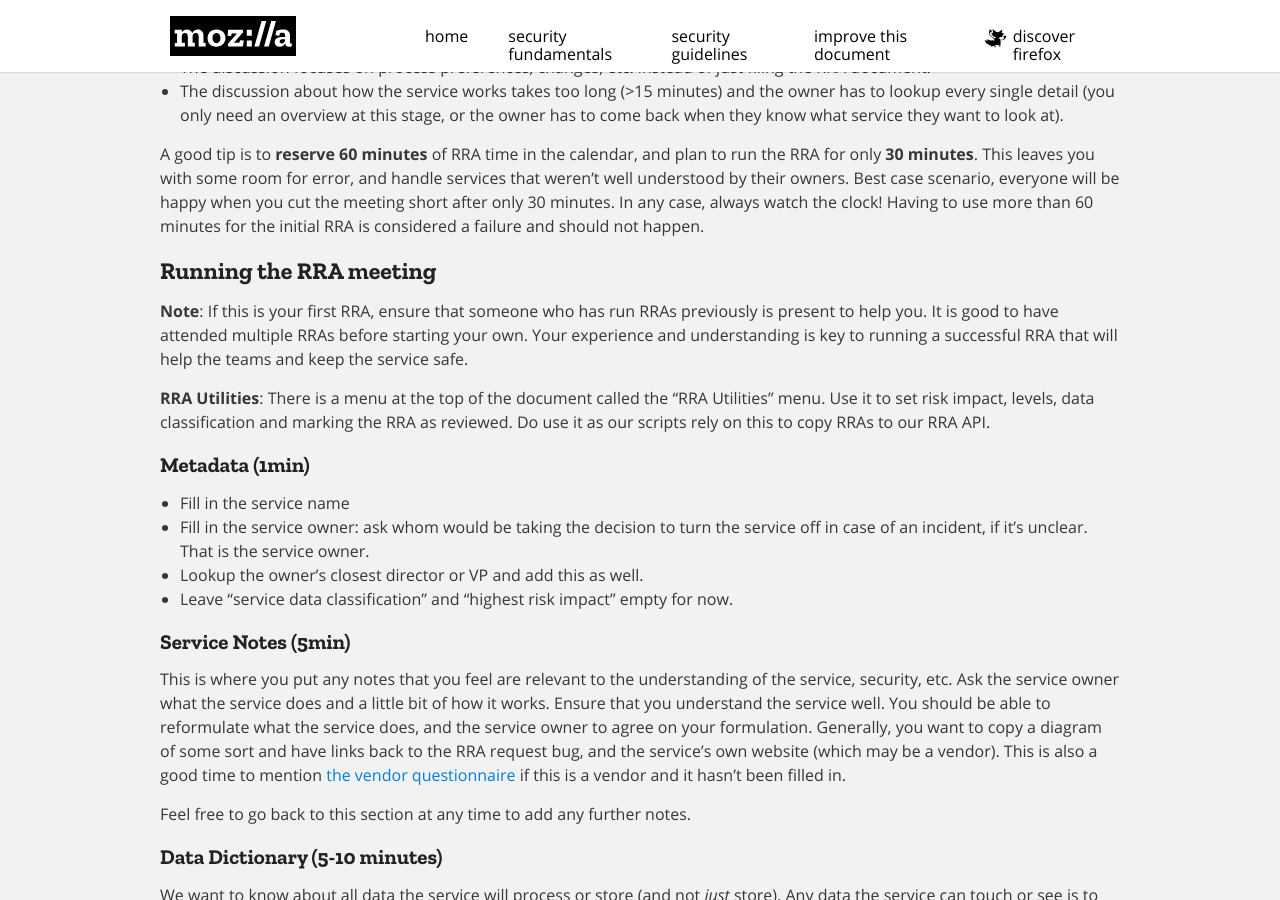
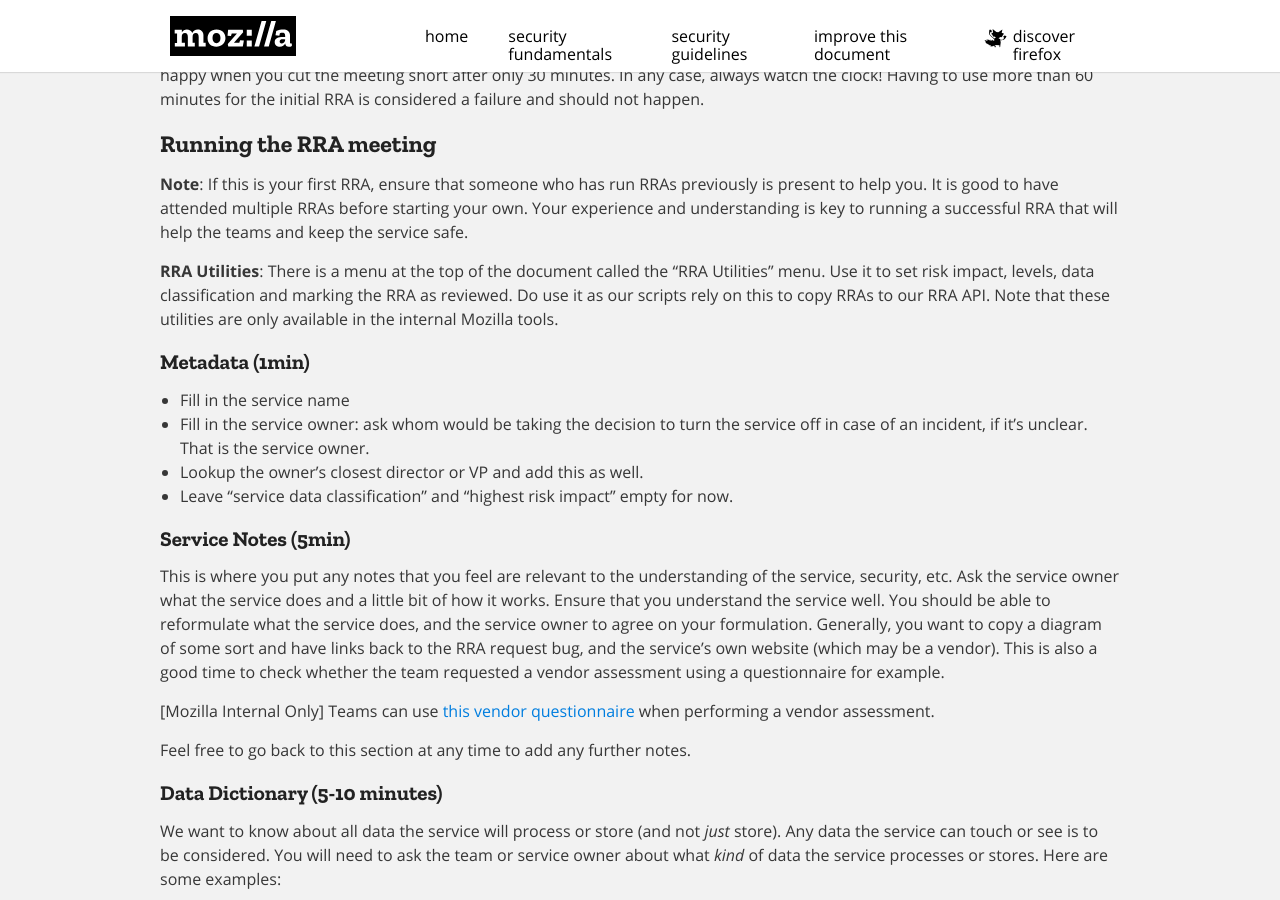
Before and after one commit to mozilla/infosec.mozilla.org, a Jekyll site: the page built from docs/guidelines/risk/rapid_risk_assessment.md, in a window 1280 px wide and 900 px high, scrolled down 3459 px. Built offline with Jekyll 4.4.1, drawn with Linux system fonts in a browser that asks for light colours; the repository's description, which GitHub fills in, is left out; some of the changed text lies outside the part shown.

Commit message:
remove internal references in RRA documentation

```diff
--- a/docs/guidelines/risk/rapid_risk_assessment.md
+++ b/docs/guidelines/risk/rapid_risk_assessment.md
@@ -62,10 +62,6 @@ Firefox accounts store user data:
 
 The RRA risk table facilitates discovering the answers to these questions.
 
-# How-to: Request an RRA of your service
-
-To manually request an RRA, please [file a bug](https://bugzilla.mozilla.org/enter_bug.cgi?product=Security+Assurance&component=Rapid%20Risk%20Analysis) to our component. Please include basic information about the project, a diagram, any relevant links and 0-2 additional people to invite for the assessment.
-
 
 # How-to: Attending and running RRAs
 
@@ -128,7 +124,7 @@ This is a guided example of how to run an initial RRA. You will:
 
   - Ensure no previous RRA exist; if it does, just enhance the current RRA document
   - Create a copy of the RRA template in the RRA Google Drive directory.
-    - Mozilla employees can make a copy of the template following [these directions](https://docs.google.com/document/d/1-j9n-TSw1mcGERG6zjSS-hu_Eax7Hb740I4SRtdYyjU/view), to ensure the document is located in the proper directory for further processing.
+    - [Mozilla Internal Only] Employees can make a copy of the template following [these directions](https://docs.google.com/document/d/1-j9n-TSw1mcGERG6zjSS-hu_Eax7Hb740I4SRtdYyjU/view), to ensure the document is located in the proper directory for further processing.
     - Everyone can view a copy of the [RRA template](https://docs.google.com/document/d/1uD-wofmkXBz5BVq49JQQqC3DnE77vwOPDSbHdWIve9s/edit)
   - Invite 1 or 2 members (product/service owners, lead engineers, etc.) related
     to the service with a bit of technical knowledge.
@@ -174,7 +170,7 @@ successful RRA that will help the teams and keep the service safe.
 
 **RRA Utilities**: There is a menu at the top of the document called the "RRA Utilities" menu. Use it to set risk
 impact, levels, data classification and marking the RRA as reviewed. Do use it as our scripts rely on this to copy RRAs
-to our RRA API.
+to our RRA API. Note that these utilities are only available in the internal Mozilla tools.
 
 #### Metadata (1min)
 
@@ -191,8 +187,10 @@ Ask the service owner what the service does and a little bit of how it works. En
 well.
 You should be able to reformulate what the service does, and the service owner to agree on your formulation.
 Generally, you want to copy a diagram of some sort and have links back to the RRA request bug, and the service's own
-website (which may be a vendor). This is also a good time to mention [the vendor questionnaire](https://docs.google.com/document/d/1idP1gGuEgeinoL6m_hsZ8lQ8wz64BeI-S53n_9kwMkU/edit?usp=sharing)
- if this is a vendor and it hasn't been filled in.
+website (which may be a vendor). This is also a good time to check whether the team requested a vendor assessment using a questionnaire for example.
+
+[Mozilla Internal Only] Teams can use [this vendor questionnaire](https://docs.google.com/document/d/1idP1gGuEgeinoL6m_hsZ8lQ8wz64BeI-S53n_9kwMkU/edit?usp=sharing)
+ when performing a vendor assessment.
 
 Feel free to go back to this section at any time to add any further notes.
 
```
Also changed, not shown: other parts of docs/guidelines/risk/rapid_risk_assessment.md (+1 -5 lines).
